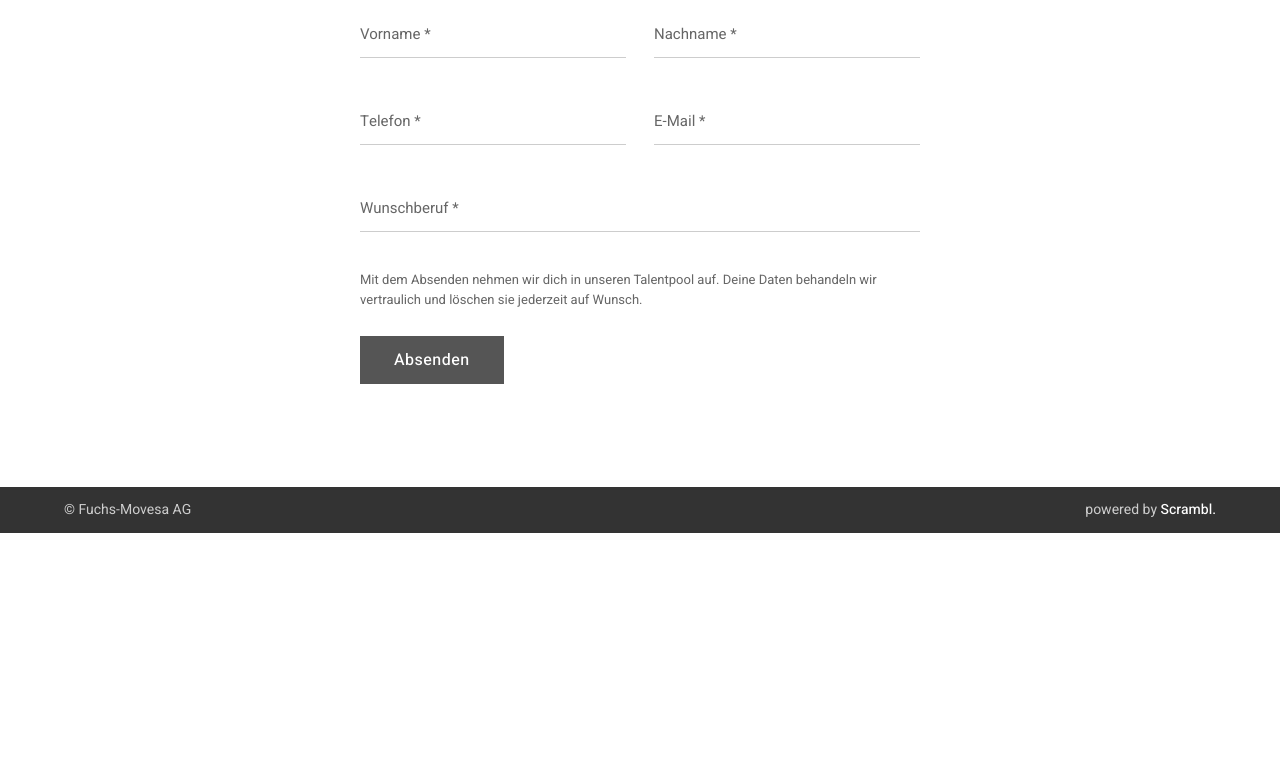
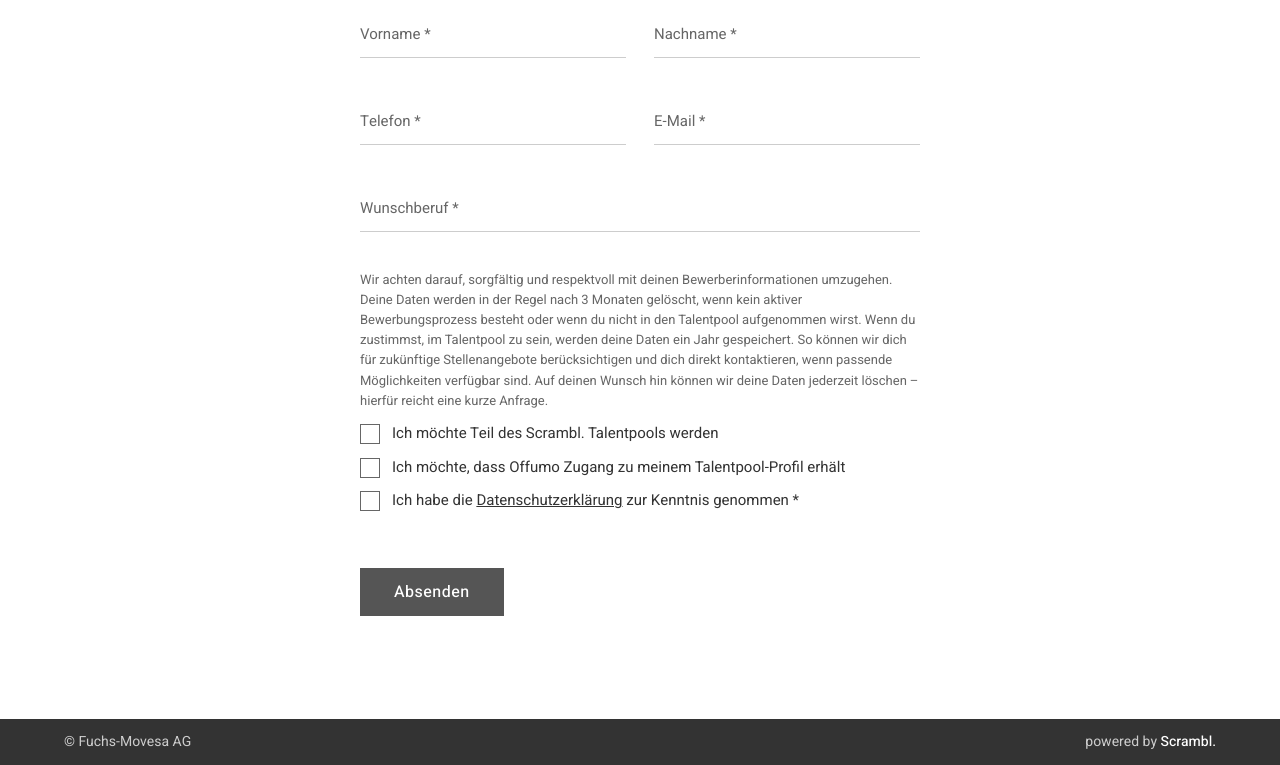
Before and after one commit to bastlerina/scrambl-landingpage, a PHP site: page /fumo/index.php in a window 1280 px wide. Shown: the part 431-1196 px from the top of the page. Before the commit the page ends 964 px from the top, so only its background shows below. Run offline with PHP 8.4, Linux system fonts and the light colour scheme; a stand-in replaces the project's code that opens the database connection.

Commit message:
Fumo Talentpool: Datenschutz- und Talentpool-Checkboxen wie im Offumo-Upload
Datenschutztext und drei Checkboxen aus partials/cv-upload.php uebernommen
(Datenschutz Pflicht, wird auch serverseitig geprueft). Formular, Betreff
und Quelle heissen jetzt Fumo Talentpool.

Co-Authored-By: Claude Opus 5.5 <noreply@anthropic.com>
Claude-Session: https://claude.ai/code/session_01C8JrL77SZHdm2gACMQRU9X

```diff
--- a/fumo/index.php
+++ b/fumo/index.php
@@ -3,7 +3,7 @@
 <head>
 <meta charset="utf-8">
 <meta name="viewport" content="width=device-width, initial-scale=1">
-<title>Talentpool Fuchs-Movesa</title>
+<title>Fumo Talentpool</title>
 <link rel="preconnect" href="https://fonts.googleapis.com">
 <link rel="preconnect" href="https://fonts.gstatic.com" crossorigin>
 <link href="https://fonts.googleapis.com/css2?family=Heebo:wght@400;500;700&display=swap" rel="stylesheet">
@@ -56,6 +56,15 @@ button:disabled{background:#b1b1b1;border-color:#b1b1b1;color:#fff;cursor:not-al
 
 .hp{position:absolute;left:-9999px;width:1px;height:1px;overflow:hidden}
 .senderr{color:var(--err);font-size:14px;margin:12px 0 0;min-height:1px}
+.checks{grid-column:1/-1;display:grid;gap:12px;margin-top:4px}
+.check{display:flex;gap:12px;align-items:flex-start;cursor:pointer;font-size:15px;line-height:1.45}
+.check input{-webkit-appearance:none;appearance:none;flex:none;width:20px;height:20px;margin:1px 0 0;border:1px solid var(--muted);border-radius:0;background:var(--bg);cursor:pointer;display:grid;place-content:center;transition:all .2s}
+.check input:checked{background:var(--btn);border-color:var(--btn)}
+.check input:checked::after{content:"";width:11px;height:6px;border:solid var(--btn-ink);border-width:0 0 2px 2px;transform:translateY(-2px) rotate(-45deg)}
+.check input:focus-visible{outline:2px solid var(--ink);outline-offset:2px}
+.check a{color:var(--ink);text-decoration:underline}
+.check.bad input{border-color:var(--err);background:light-dark(#ffc3c3,#4a1f1f)}
+.checks .msg{display:block;min-height:18px;font-size:13px;color:var(--err);padding-left:32px}
 /* Bestätigung */
 .done{display:none;background:var(--soft);padding:28px 28px 30px;border-left:4px solid var(--ok)}
 .done h2{font-size:24px;line-height:1.2;margin:0 0 8px}
@@ -94,7 +103,13 @@ button:disabled{background:#b1b1b1;border-color:#b1b1b1;color:#fff;cursor:not-al
     <div class="field"><input id="telefon" name="telefon" type="tel" autocomplete="tel" inputmode="tel" placeholder=" " required><label for="telefon">Telefon *</label><span class="msg" id="telefon-m"></span></div>
     <div class="field"><input id="email" name="email" type="email" autocomplete="email" placeholder=" " required><label for="email">E-Mail *</label><span class="msg" id="email-m"></span></div>
     <div class="field full"><input id="beruf" name="wunschberuf" type="text" placeholder=" " required><label for="beruf">Wunschberuf *</label><span class="msg" id="beruf-m"></span></div>
-    <p class="consent">Mit dem Absenden nehmen wir dich in unseren Talentpool auf. Deine Daten behandeln wir vertraulich und löschen sie jederzeit auf Wunsch.</p>
+    <p class="consent">Wir achten darauf, sorgfältig und respektvoll mit deinen Bewerberinformationen umzugehen. Deine Daten werden in der Regel nach 3 Monaten gelöscht, wenn kein aktiver Bewerbungsprozess besteht oder wenn du nicht in den Talentpool aufgenommen wirst. Wenn du zustimmst, im Talentpool zu sein, werden deine Daten ein Jahr gespeichert. So können wir dich für zukünftige Stellenangebote berücksichtigen und dich direkt kontaktieren, wenn passende Möglichkeiten verfügbar sind. Auf deinen Wunsch hin können wir deine Daten jederzeit löschen – hierfür reicht eine kurze Anfrage.</p>
+    <div class="checks">
+      <label class="check"><input type="checkbox" name="talentpool" value="1"><span>Ich möchte Teil des Scrambl. Talentpools werden</span></label>
+      <label class="check"><input type="checkbox" name="partner_access" value="1"><span>Ich möchte, dass Offumo Zugang zu meinem Talentpool-Profil erhält</span></label>
+      <label class="check" id="privacy-f"><input type="checkbox" id="privacy" name="privacy" value="1" required aria-describedby="privacy-m"><span>Ich habe die <a href="/datenschutz.php" target="_blank" rel="noopener">Datenschutzerklärung</a> zur Kenntnis genommen *</span></label>
+      <span class="msg" id="privacy-m"></span>
+    </div>
     <div class="actions"><button type="submit" id="send">Absenden</button><p class="senderr" id="senderr" role="alert"></p></div>
   </form>
 
@@ -132,6 +147,15 @@ button:disabled{background:#b1b1b1;border-color:#b1b1b1;color:#fff;cursor:not-al
     el.addEventListener('blur',()=>{ if(el.value) check(id); });
     el.addEventListener('input',()=>{ if(el.closest('.field').classList.contains('bad')) check(id); });
   });
+  const priv=document.getElementById('privacy');
+  const checkPrivacy=()=>{
+    const ok=priv.checked;
+    document.getElementById('privacy-f').classList.toggle('bad',!ok);
+    priv.setAttribute('aria-invalid',ok?'false':'true');
+    document.getElementById('privacy-m').textContent=ok?'':'Bitte bestätige, dass du die Datenschutzerklärung zur Kenntnis genommen hast.';
+    return ok;
+  };
+  priv.addEventListener('change',()=>{ if(document.getElementById('privacy-f').classList.contains('bad')) checkPrivacy(); });
   const btn=document.getElementById('send'), err=document.getElementById('senderr');
   const map={wunschberuf:'beruf'};
   const done=()=>{
@@ -143,7 +167,9 @@ button:disabled{background:#b1b1b1;border-color:#b1b1b1;color:#fff;cursor:not-al
     e.preventDefault();
     err.textContent='';
     const bad=Object.keys(rules).filter(id=>!check(id));
+    const pOk=checkPrivacy();
     if(bad.length){ document.getElementById(bad[0]).focus(); return; }
+    if(!pOk){ priv.focus(); return; }
     // Vorschau ausserhalb von scrambl.org: nichts senden, nur Bestätigung zeigen
     if(!/(^|\.)scrambl\.org$/.test(location.hostname)){ done(); return; }
     btn.disabled=true; btn.textContent='Wird gesendet …';
@@ -151,7 +177,7 @@ button:disabled{background:#b1b1b1;border-color:#b1b1b1;color:#fff;cursor:not-al
       const r=await fetch(f.getAttribute('action'),{method:'POST',body:new FormData(f),headers:{'Accept':'application/json'}});
       const j=await r.json().catch(()=>({}));
       if(r.ok && j.ok){ done(); return; }
-      (j.felder||[]).forEach(n=>check(map[n]||n));
+      (j.felder||[]).forEach(n=>n==='privacy'?checkPrivacy():check(map[n]||n));
       err.textContent=j.fehler||'Das Senden hat nicht geklappt. Bitte versuche es nochmals.';
     }catch(x){
       err.textContent='Keine Verbindung. Bitte prüfe dein Internet und versuche es nochmals.';
```
Also changed, not shown: fumo/senden.php (+10 -5 lines).
